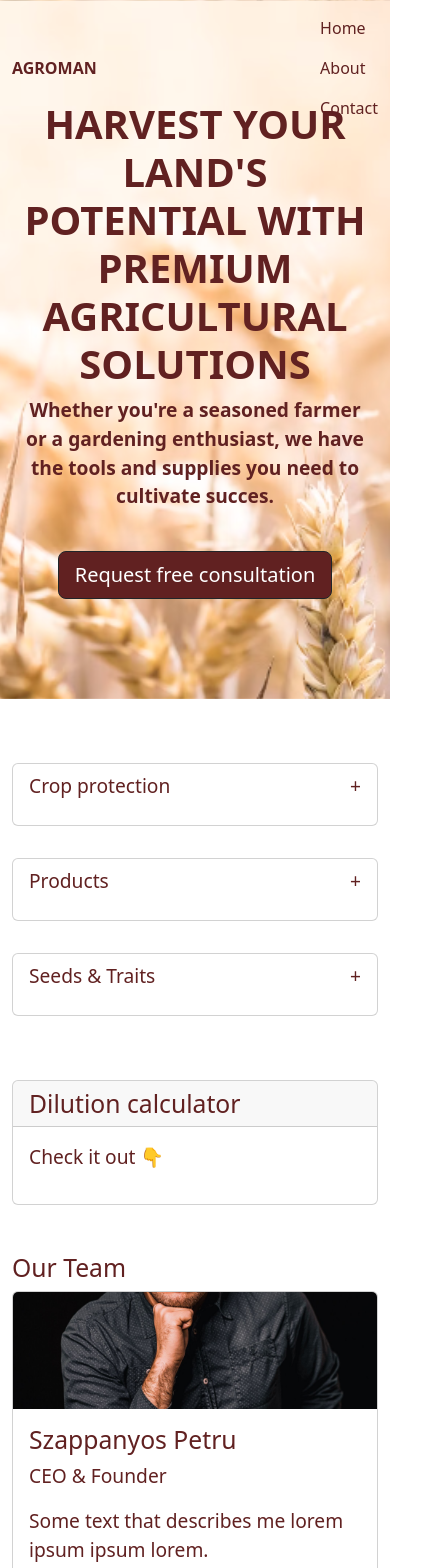
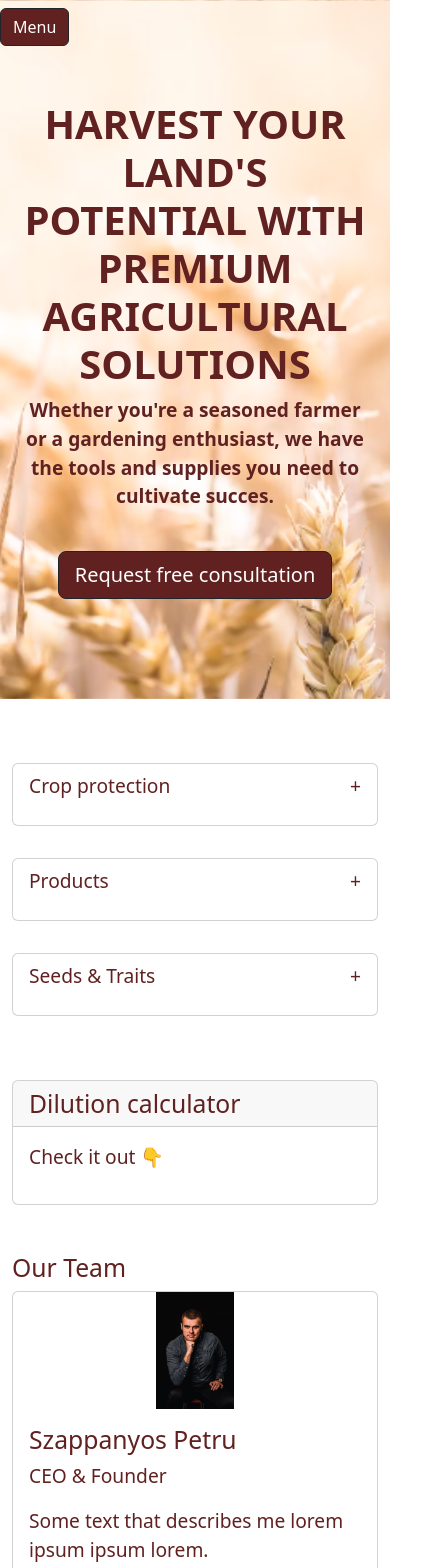
Before and after one commit to Evaketesdi/agroman, a React (Create React App) app: page / in a window 390 px wide. Shown: the top 1568 px of the page, 438 px wide, since content can reach past the window. Built offline with nearby package versions, Linux system fonts and the light colour scheme.

Commit message:
started to make the page responsive

```diff
--- a/package.json
+++ b/package.json
@@ -9,6 +9,7 @@
     "bootstrap": "^5.3.2",
     "react": "^18.2.0",
     "react-dom": "^18.2.0",
+    "react-responsive": "^9.0.2",
     "react-scripts": "5.0.1",
     "web-vitals": "^2.1.4"
   },
--- a/src/App.css
+++ b/src/App.css
@@ -32,8 +32,8 @@ p {
 
 .card-img-top {
   width: 100%;
-  height: 30vw;
-  object-fit: cover;
+  max-height: 30vw;
+  object-fit: contain;
 }
 
 .accordion {
--- a/src/App.js
+++ b/src/App.js
@@ -2,6 +2,7 @@ import React, { useState, useEffect } from "react";
 import StarRating from "./StarRating";
 import "bootstrap/dist/css/bootstrap.min.css";
 import "bootstrap/dist/js/bootstrap.bundle.min.js";
+import MediaQuery from "react-responsive";
 
 const blog = [
   {
@@ -31,7 +32,7 @@ const calculator = [
       "2. Know the amount of solution required (the volume of the spray pump) and the recommended concentration. What amount of product should you use to prepare the spray solution?",
     input1: "Enter the amount of solution expressed in liters:",
     input2: "Enter the recommended concentration of the spray solution:",
-    result: "The required amount of product is",
+    result: "Required amount of product",
   },
 ];
 
@@ -84,6 +85,11 @@ function Button({ children, onClick }) {
 }
 function NavBar() {
   const [scrolling, setScrolling] = useState(false);
+  const [isMobileMenuVisible, setMobileMenuVisibility] = useState(false);
+
+  const toggleMobileMenu = () => {
+    setMobileMenuVisibility((prevVisibility) => !prevVisibility);
+  };
 
   useEffect(() => {
     const handleScroll = () => {
@@ -104,39 +110,82 @@ function NavBar() {
   const navbarClass = scrolling ? "bg-scroll" : "bg-transparent text-color";
 
   return (
-    <nav className={`navbar navbar-expand-lg ${navbarClass} fixed-top`}>
+    <nav className={`navbar navbar-expand-md ${navbarClass} fixed-top`}>
       <div className="container">
-        <div className="nav-item">
-          <a className="nav-link" href="#">
-            <strong>AGROMAN</strong>
-          </a>
-        </div>
-        <ul className="navbar-nav justify-content-end">
+        <MediaQuery minWidth={768}>
+          <nav>
+            {
+              <ul className="navbar-nav">
                 <li className="nav-item">
-            <a className={`nav-link ${navbarClass}`} href="#">
+                  <a className={`nav-link ${navbarClass}`} href="#home">
                     Home
                   </a>
                 </li>
                 <li className="nav-item">
-            <a className={`nav-link ${navbarClass}`} href="#">
+                  <a className={`nav-link ${navbarClass}`} href="#blog">
+                    Blog
+                  </a>
+                </li>
+                <li className="nav-item">
+                  <a className={`nav-link ${navbarClass}`} href="#about">
                     About
                   </a>
                 </li>
                 <li className="nav-item">
-            <a href="#" className={`nav-link ${navbarClass}`}>
+                  <a href="#contact" className={`nav-link ${navbarClass}`}>
                     Contact
                   </a>
                 </li>
               </ul>
+            }
+          </nav>
+          <div className="nav-item">
+            <strong>AGROMAN</strong>
           </div>
+        </MediaQuery>
+      </div>
+      <MediaQuery maxWidth={767}>
+        <nav>
+          <button
+            onClick={toggleMobileMenu}
+            className="btn btn-dark cta-button"
+          >
+            Menu
+          </button>
+          {isMobileMenuVisible && (
+            <ul className="navbar-nav">
+              <li className="nav-item">
+                <a className={`nav-link ${navbarClass}`} href="#home">
+                  Home
+                </a>
+              </li>
+              <li className="nav-item">
+                <a className={`nav-link ${navbarClass}`} href="#blog">
+                  Blog
+                </a>
+              </li>
+              <li className="nav-item">
+                <a className={`nav-link ${navbarClass}`} href="#about">
+                  About
+                </a>
+              </li>
+              <li className="nav-item">
+                <a href="#contact" className={`nav-link ${navbarClass}`}>
+                  Contact
+                </a>
+              </li>
+            </ul>
+          )}
+        </nav>
+      </MediaQuery>
     </nav>
   );
 }
 
 function HeroSection() {
   return (
-    <div className="hero-section text-color">
-      <div className="hero-content">
+    <div id="home" className="hero-section text-color">
+      <div className="hero-content col-lg-6 col-md-8 col-sm-11">
         <h1>
           <strong>
             HARVEST YOUR LAND'S POTENTIAL WITH PREMIUM AGRICULTURAL SOLUTIONS
@@ -159,7 +208,7 @@ function HeroSection() {
 
 function Accordion({ data }) {
   return (
-    <div className="accordion container my-5">
+    <div id="blog" className="accordion container my-5">
       {data.map((el) => (
         <AccordionItem title={el.title} text={el.text} key={el.title} />
       ))}
@@ -208,7 +257,7 @@ function DilutionCalculator({ data }) {
           Check it out 👇
         </p>
         {isOpen && (
-          <div>
+          <div className="row">
             {data.map((el) => (
               <CalculatorItem
                 title={el.title}
@@ -236,10 +285,11 @@ function CalculatorItem({ title, input1, input2, result }) {
   }
 
   return (
-    <form className="text-color accordion my-3 px-3">
+    <form className="col-lg-6 text-color my-3 px-3">
+      <div className="container">
         <div>
           <p>{title}</p>
-        <div className="row container px-5 my-3">
+          <div className="row mx-2 my-3">
             <label className="col">{input1}</label>
             <input
               className="col"
@@ -249,7 +299,7 @@ function CalculatorItem({ title, input1, input2, result }) {
           </div>
         </div>
         <div>
-        <div className="row container px-5 my-3">
+          <div className="row mx-2 my-3">
             <label className="col">{input2}</label>
             <input
               className="col"
@@ -257,14 +307,18 @@ function CalculatorItem({ title, input1, input2, result }) {
               onChange={(e) => setValue2(e.target.value)}
             />
           </div>
-        <Button onClick={handleCalculate}>Calculate</Button>
-        {resultValue !== null && (
-          <div className="my-3">
+          <div className="row">
+            <div className="col-md-9 mx-2 my-3">
               <p>
-              {result}: {resultValue}
+                {result}:{" "}
+                {resultValue !== null && <span>{resultValue} liters</span>}
               </p>
             </div>
-        )}
+            <div className="col mx-2 my-3">
+              <Button onClick={handleCalculate}>Calculate</Button>
+            </div>
+          </div>
+        </div>
       </div>
     </form>
   );
@@ -407,7 +461,7 @@ function AboutUs() {
 }
 function Team({ team }) {
   return (
-    <div className="col">
+    <div id="about" className="col-lg-4 col-md-6 col-sm-12 mb-4">
       <div className="card">
         <img className="card-img-top" src={team.image} alt={team.name}></img>
         <div className="card-body text-color">
@@ -427,17 +481,15 @@ function Team({ team }) {
 function SubscribeForm() {
   const [userRating, setUserRating] = useState("");
   return (
-    <form
-      className="text-color text-center container card my-5"
-      style={{ width: "35%" }}
-    >
+    <div id="contact" className="row">
+      <form className="col-lg-5 col-md-8 col-sm-12 text-color text-center container card my-5">
         <h4 className="card-body">
           <strong>STAY INFORMED AND INSPIRED - SUBSCRIBE NOW</strong>
         </h4>
         <p className="card-body">
-        Our newsletter is a valuable resource for staying informed and inspired
-        on your agricultural journey. Don't miss out – subscribe now and reap
-        the benefits of being part of our growing family.
+          Our newsletter is a valuable resource for staying informed and
+          inspired on your agricultural journey. Don't miss out – subscribe now
+          and reap the benefits of being part of our growing family.
         </p>
         <div className="row card-body">
           <div className="col">
@@ -461,21 +513,22 @@ function SubscribeForm() {
           </div>
         </div>
       </form>
+    </div>
   );
 }
 
 function Footer() {
   return (
-    <footer className="container my-5 text-color text-center row">
-      <div className="col text-center">
+    <footer className="container m-5 text-color text-center row">
+      <div className="col">
         <strong>AGROMAN</strong>
       </div>
-      <div className="col text-center">
+      <div className="col">
         <p>You can find us in Sighisoara, Romania</p>
         <p className="lead">2023 Copyright: Agroman</p>
         <p className="lead">All rights reserved</p>
       </div>
-      <div className="col text-center">
+      <div className="col">
         <p>
           <strong>Get connected with us</strong>
         </p>
```
Also changed, not shown: 1 other file (tests, documents, lock files or other folders). Lines whose indentation alone changed are shown as unchanged.
